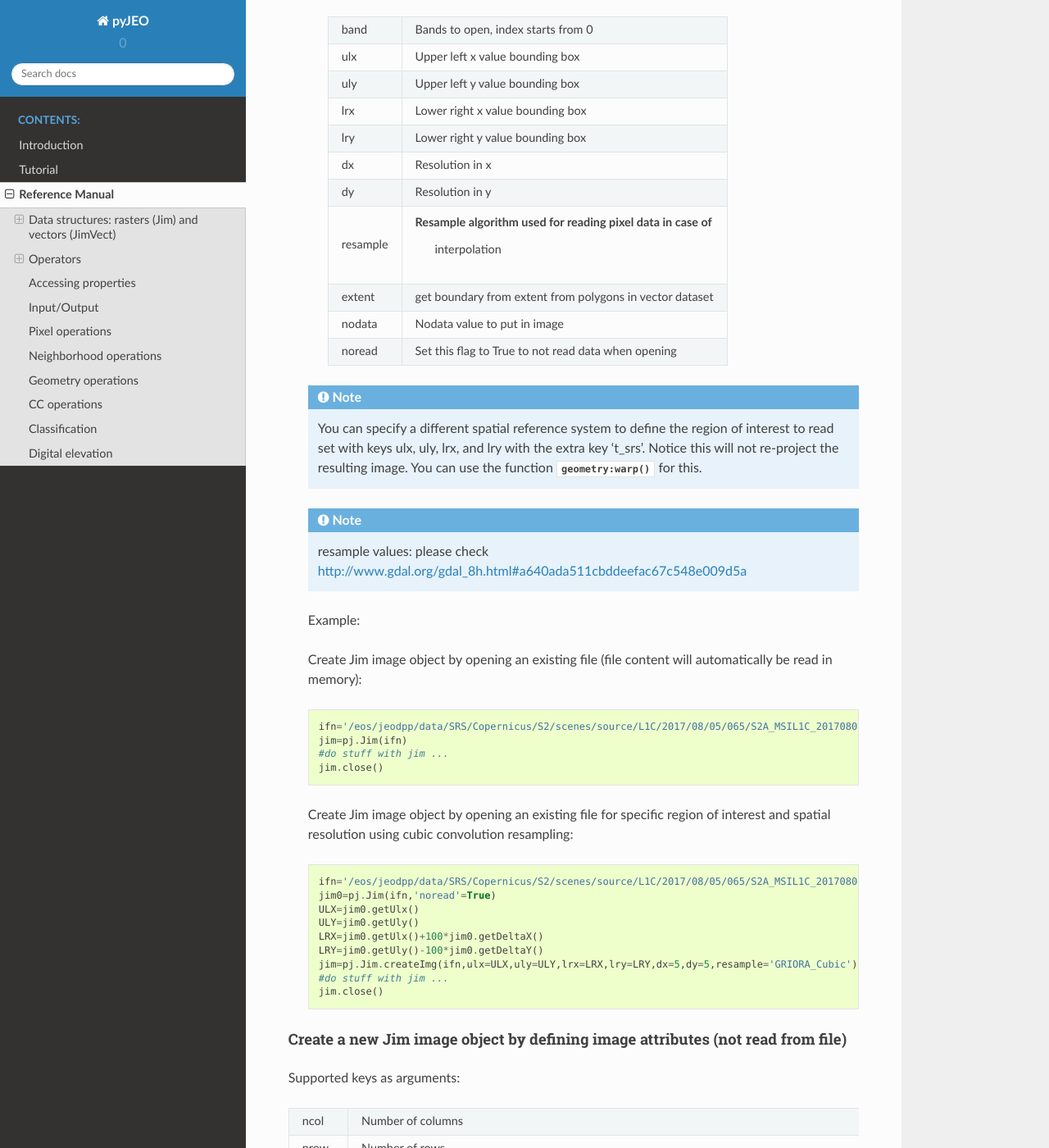
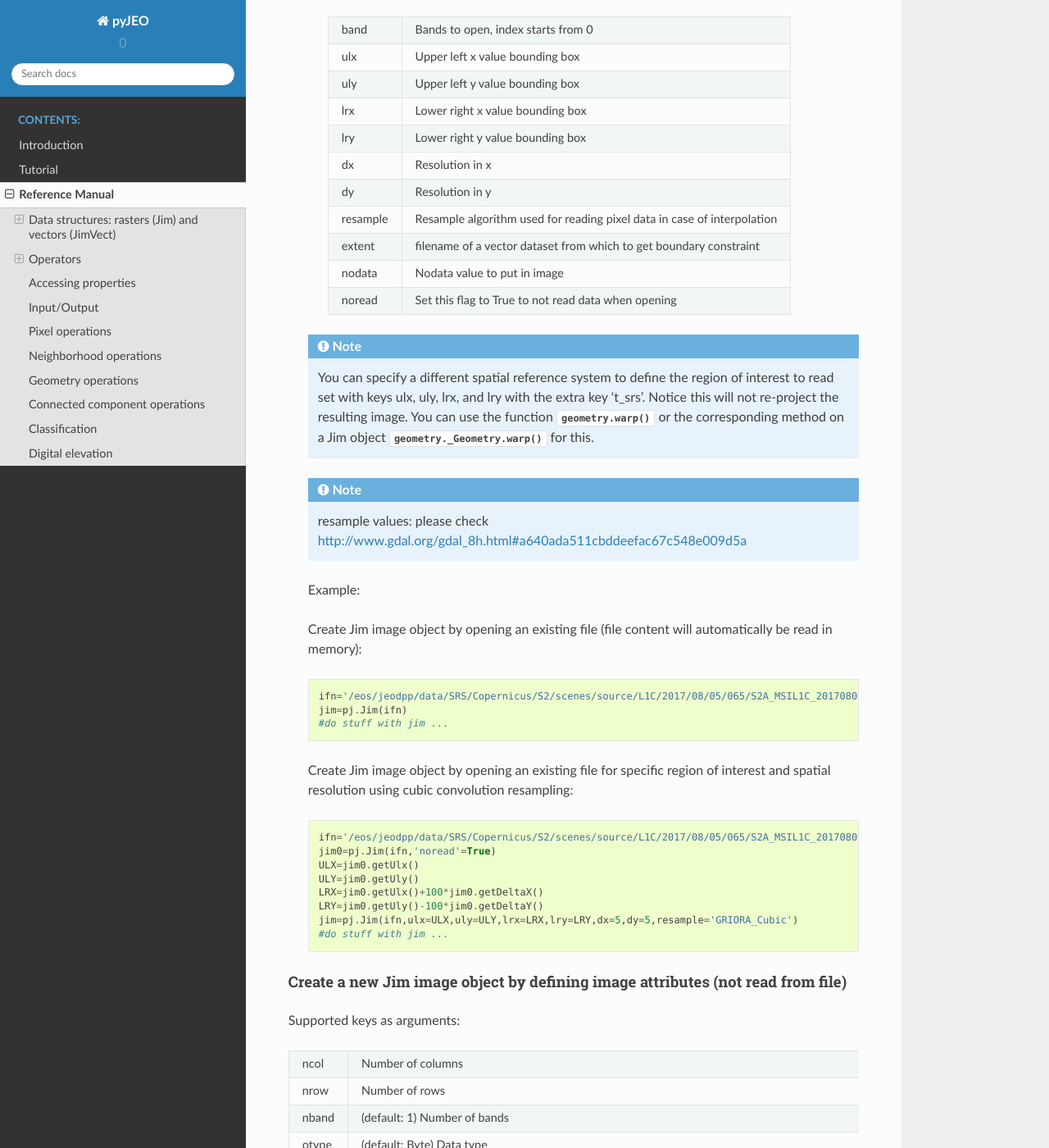
Before and after one commit to ec-jrc/jeolib-pyjeo, a Sphinx documentation site: the page built from doc/3_reference.rst, in a window 1280 px wide and 1400 px high, scrolled down 525 px. Shown: the whole window at 82% size. Built offline with Sphinx 7.4.7 and the Read the Docs theme 2.0.0, drawn with Linux system fonts in a browser that asks for light colours; some of the changed text lies outside the part shown.

Commit message:
working on doc

```diff
--- a/doc/3_reference.rst
+++ b/doc/3_reference.rst
@@ -38,9 +38,8 @@ Create Jim object from file
     lry      Lower right y value bounding box
     dx       Resolution in x
     dy       Resolution in y
-    resample Resample algorithm used for reading pixel data in case of
-              interpolation
-    extent   get boundary from extent from polygons in vector dataset
+    resample Resample algorithm used for reading pixel data in case of interpolation
+    extent   filename of a vector dataset from which to get boundary constraint
     nodata   Nodata value to put in image
     noread   Set this flag to True to not read data when opening
     ======== ===================================================
@@ -49,7 +48,8 @@ Create Jim object from file
         You can specify a different spatial reference system to define the
         region of interest to read set with keys ulx, uly, lrx, and lry with
         the extra key 't_srs'. Notice this will not re-project the resulting
-        image. You can use the function :py:func:`geometry:warp` for this.
+        image. You can use the function :py:func:`geometry.warp` or the corresponding
+        method on a Jim object :py:meth:`geometry._Geometry.warp` for this.
    ..
 
    .. note::
@@ -64,7 +64,6 @@ Create Jim object from file
         ifn='/eos/jeodpp/data/SRS/Copernicus/S2/scenes/source/L1C/2017/08/05/065/S2A_MSIL1C_20170805T102031_N0205_R065_T32TNR_20170805T102535.SAFE/GRANULE/L1C_T32TNR_A011073_20170805T102535/IMG_DATA/T32TNR_20170805T102031_B08.jp2'
         jim=pj.Jim(ifn)
         #do stuff with jim ...
-        jim.close()
 
    Create Jim image object by opening an existing file for specific region of
    interest and spatial resolution using cubic convolution resampling::
@@ -75,9 +74,8 @@ Create Jim object from file
         ULY=jim0.getUly()
         LRX=jim0.getUlx()+100*jim0.getDeltaX()
         LRY=jim0.getUly()-100*jim0.getDeltaY()
-        jim=pj.Jim.createImg(ifn,ulx=ULX,uly=ULY,lrx=LRX,lry=LRY,dx=5,dy=5,resample='GRIORA_Cubic')
+        jim=pj.Jim(ifn,ulx=ULX,uly=ULY,lrx=LRX,lry=LRY,dx=5,dy=5,resample='GRIORA_Cubic')
         #do stuff with jim ...
-        jim.close()
 
 .. _create_Jim_new:
 
@@ -548,9 +546,9 @@ Geometry operations
    :members:
 
 
-*************
-CC operations
-*************
+******************************
+Connected component operations
+******************************
 
 .. automodule:: ccops
    :members:
```
Also changed, not shown: other parts of doc/3_reference.rst (+1 -1 lines), doc/1_intro.rst (+25 -0 lines), doc/figures/jiplib_swig.png, 2 other files.
